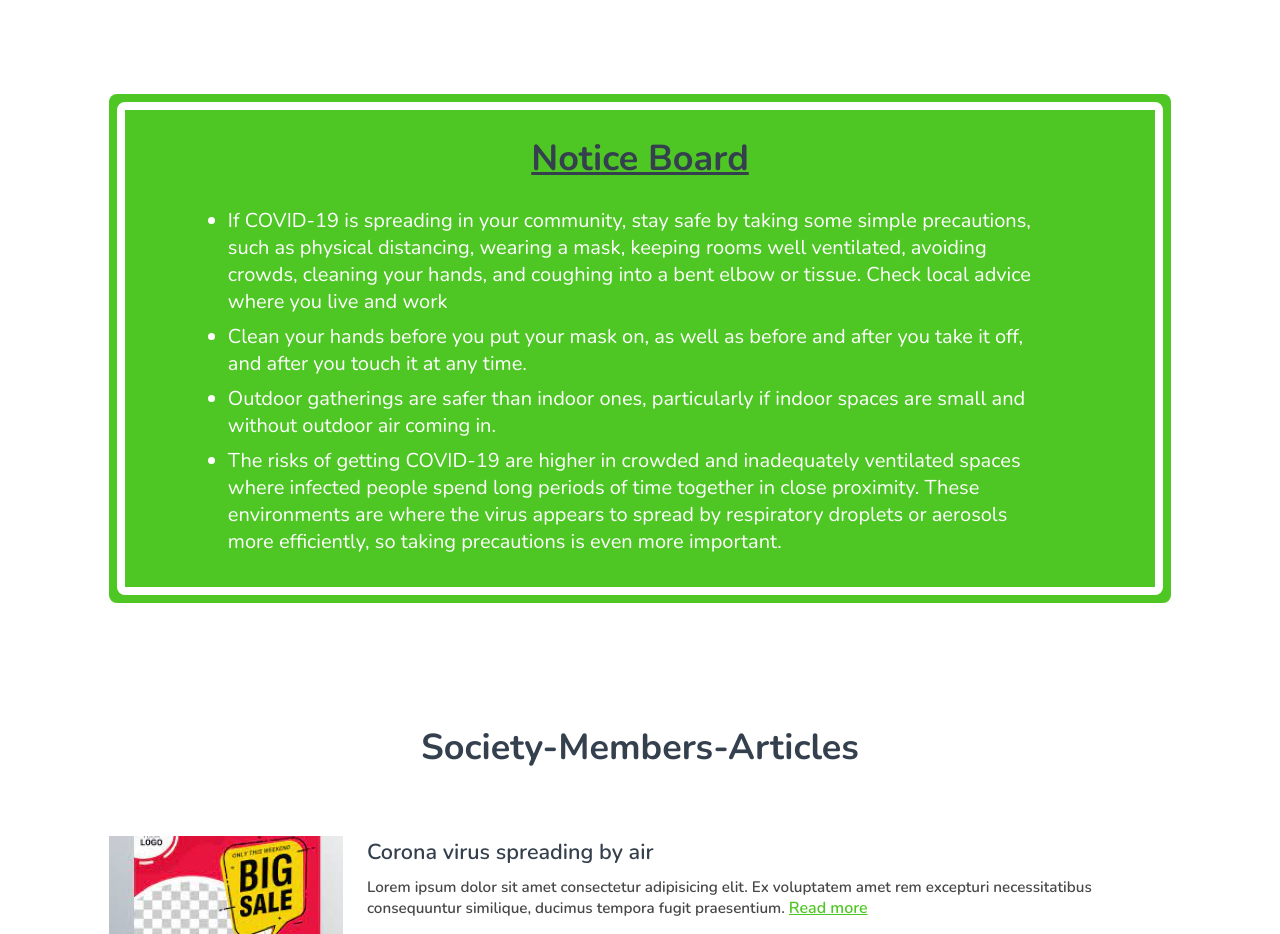
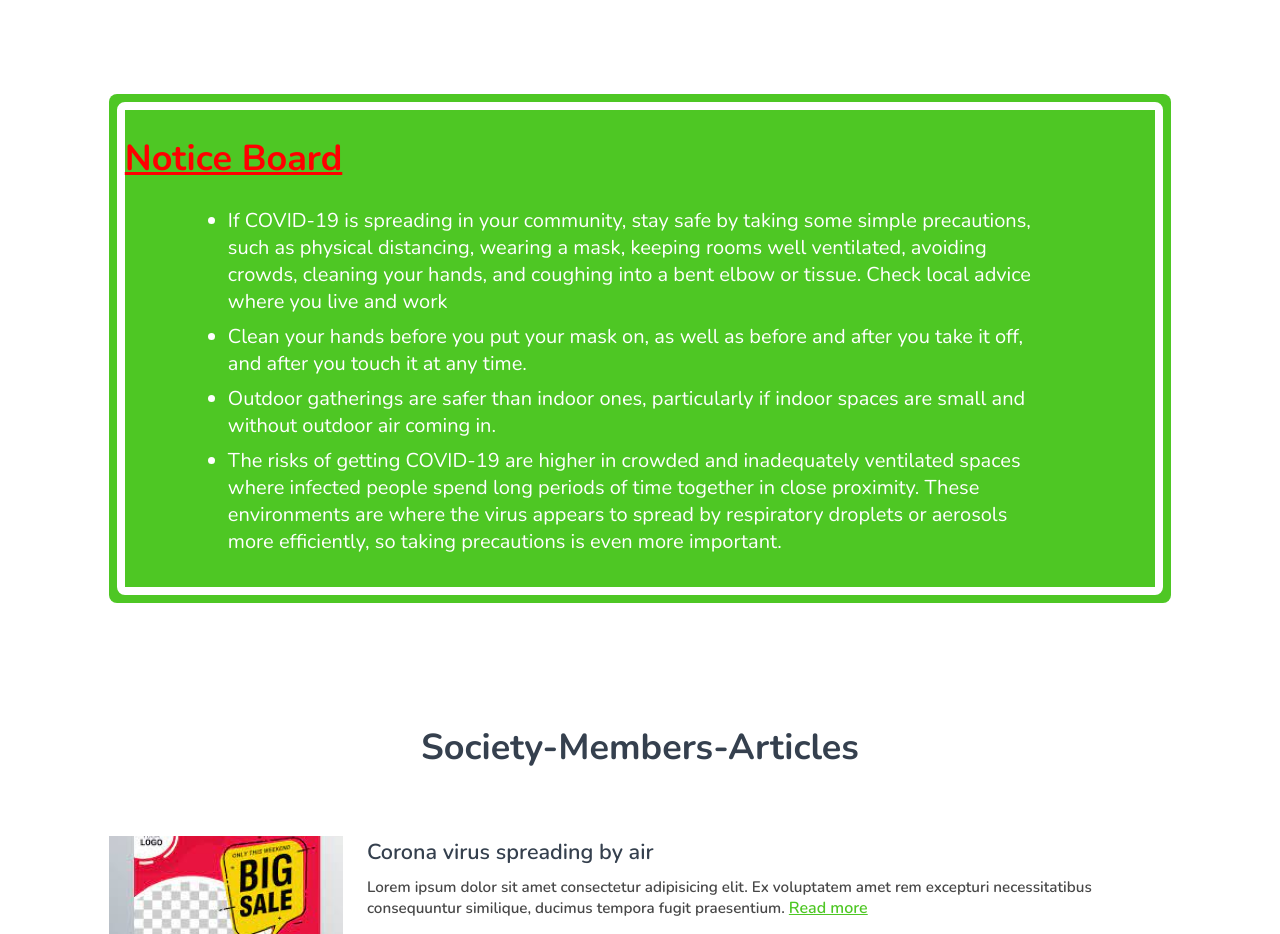
Before and after one commit to yagneshpatel12/heritagecity, a plain HTML site: page index.html in a window 1280 px wide. Shown: the part 1900-2834 px from the top of the page. Drawn offline with nearby package versions, Linux system fonts and the light colour scheme.

Commit message:
fixing about section

```diff
--- a/style/scss/_home.scss
+++ b/style/scss/_home.scss
@@ -171,6 +171,10 @@
    border: 1rem solid white;
    padding:3rem 0rem;
    color: white;
+   h2{
+      width: 100%;
+      color: red !important;
+   }
    @include flexbox(center,column,start);
    ul{
       width: 80%;
```
Also changed, not shown: style/css/main.css.
